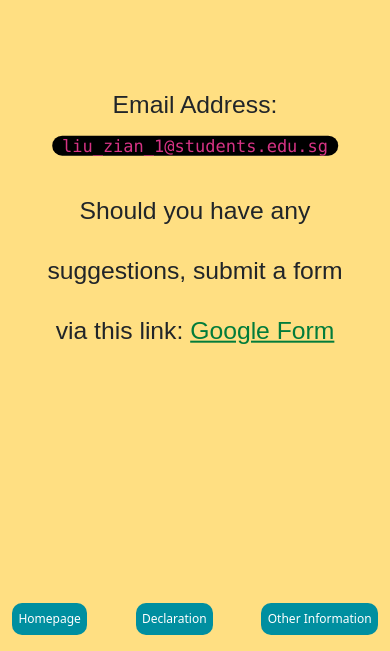
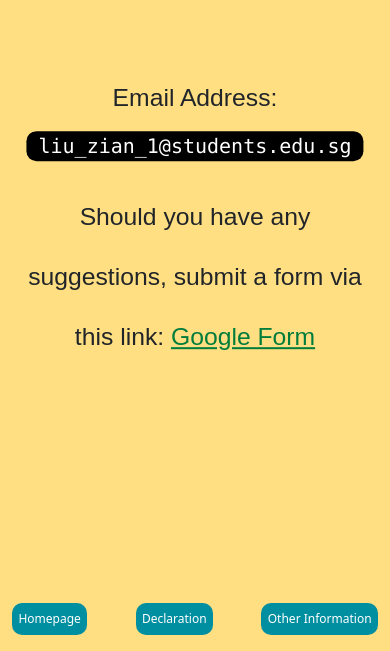
Before and after one commit to singangle/staff-email-finder, a plain HTML site: page contact_author.html in a window 390 px wide. Shown: the part 193-844 px from the top of the page. Drawn offline with nearby package versions, Linux system fonts and the light colour scheme; a web font is replaced by a local one.

Commit message:
fixed the look of my email address on phones. Color changed from pink to white

```diff
--- a/contact_author.html
+++ b/contact_author.html
@@ -26,7 +26,7 @@
         <div>
             <div class="center" style="width: 100%, margin: 1em">
                 <h2>Email Address: </h2>
-                <code class="display-sm-17px display-md-20px display-lg-25px" style="display: inline-block; background-color: black; border-radius: 10px; margin: 0.5em">
+                <code class="display-sm-20px display-md-20px display-lg-25px" style="display: inline-block; background-color: black; border-radius: 10px; margin: 0.5em; color: white">
                     &nbsp;liu_zian_1@students.edu.sg&nbsp;</code>
                 <p></p>
                 <h2 style="line-height: 60px">Should you have any suggestions, submit a form via this link:
```
